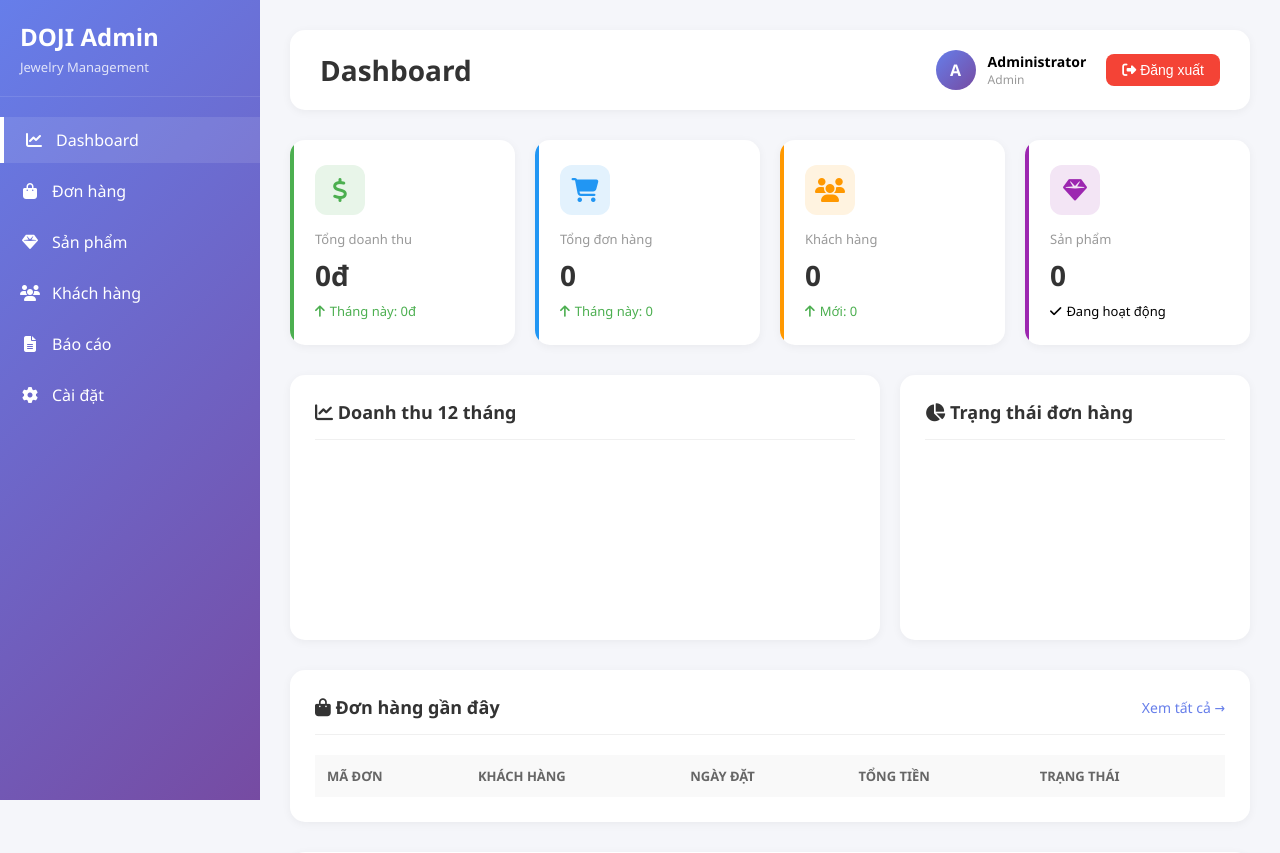
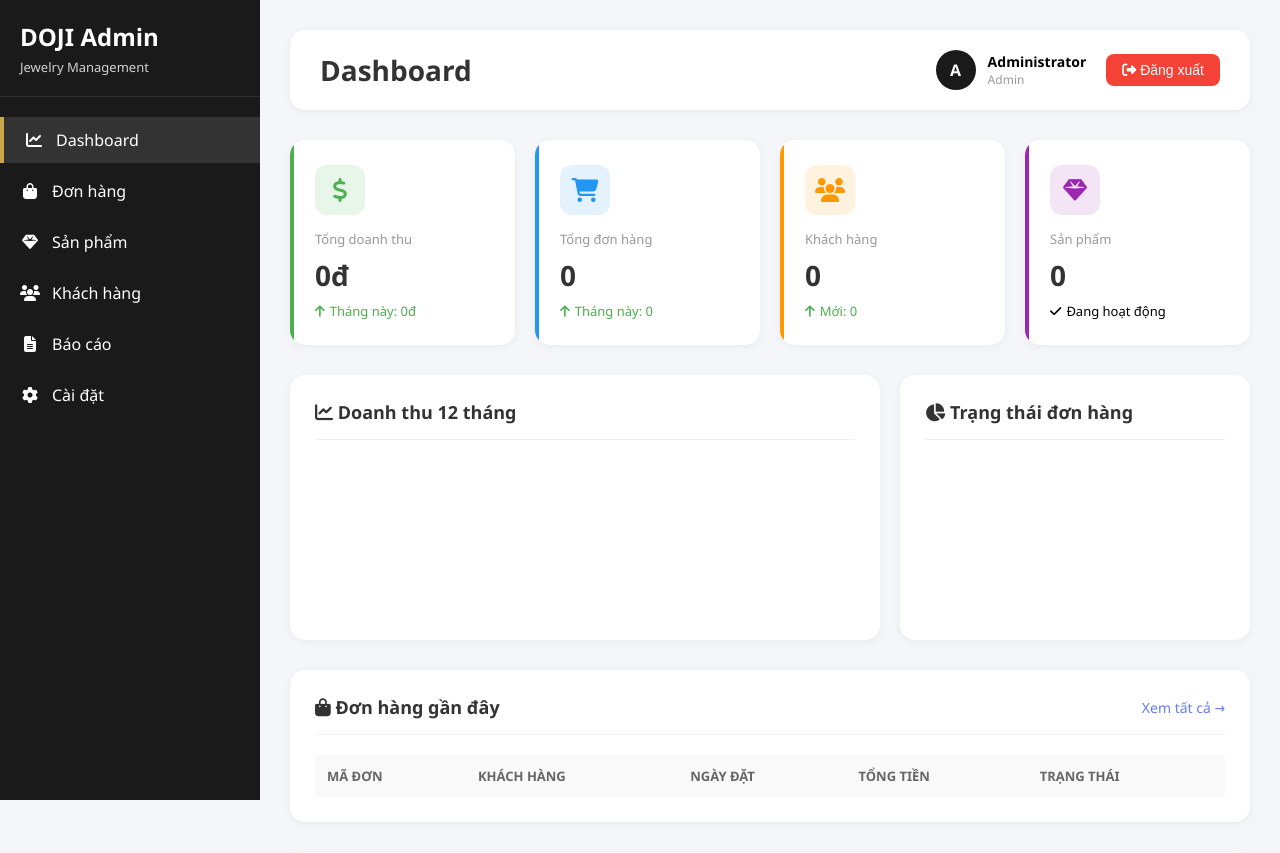
Before and after one commit to NgMinhHieu102/ShopTrangSucDoji, a PHP site: page /admin/dashboard.php in a window 1280 px wide. Shown: the top 853 px of the page. Run offline with PHP 8.4, Linux system fonts and the light colour scheme; data that the repository does not hold is empty; a map, chart or similar area stays blank.

Commit message:
Change sidebar color to black with gold accent

```diff
--- a/app/Views/admin/dashboard.php
+++ b/app/Views/admin/dashboard.php
@@ -25,7 +25,7 @@
             top: 0;
             width: 260px;
             height: 100vh;
-            background: linear-gradient(135deg, #667eea 0%, #764ba2 100%);
+            background: #1a1a1a;
             color: white;
             padding: 20px 0;
             z-index: 1000;
@@ -67,8 +67,8 @@
 
         .sidebar-menu a:hover,
         .sidebar-menu a.active {
-            background: rgba(255,255,255,0.1);
-            border-left: 4px solid white;
+            background: #333;
+            border-left: 4px solid #c9a84c;
         }
 
         .sidebar-menu i {
@@ -115,7 +115,7 @@
             width: 40px;
             height: 40px;
             border-radius: 50%;
-            background: linear-gradient(135deg, #667eea 0%, #764ba2 100%);
+            background: #1a1a1a;
             display: flex;
             align-items: center;
             justify-content: center;
```
